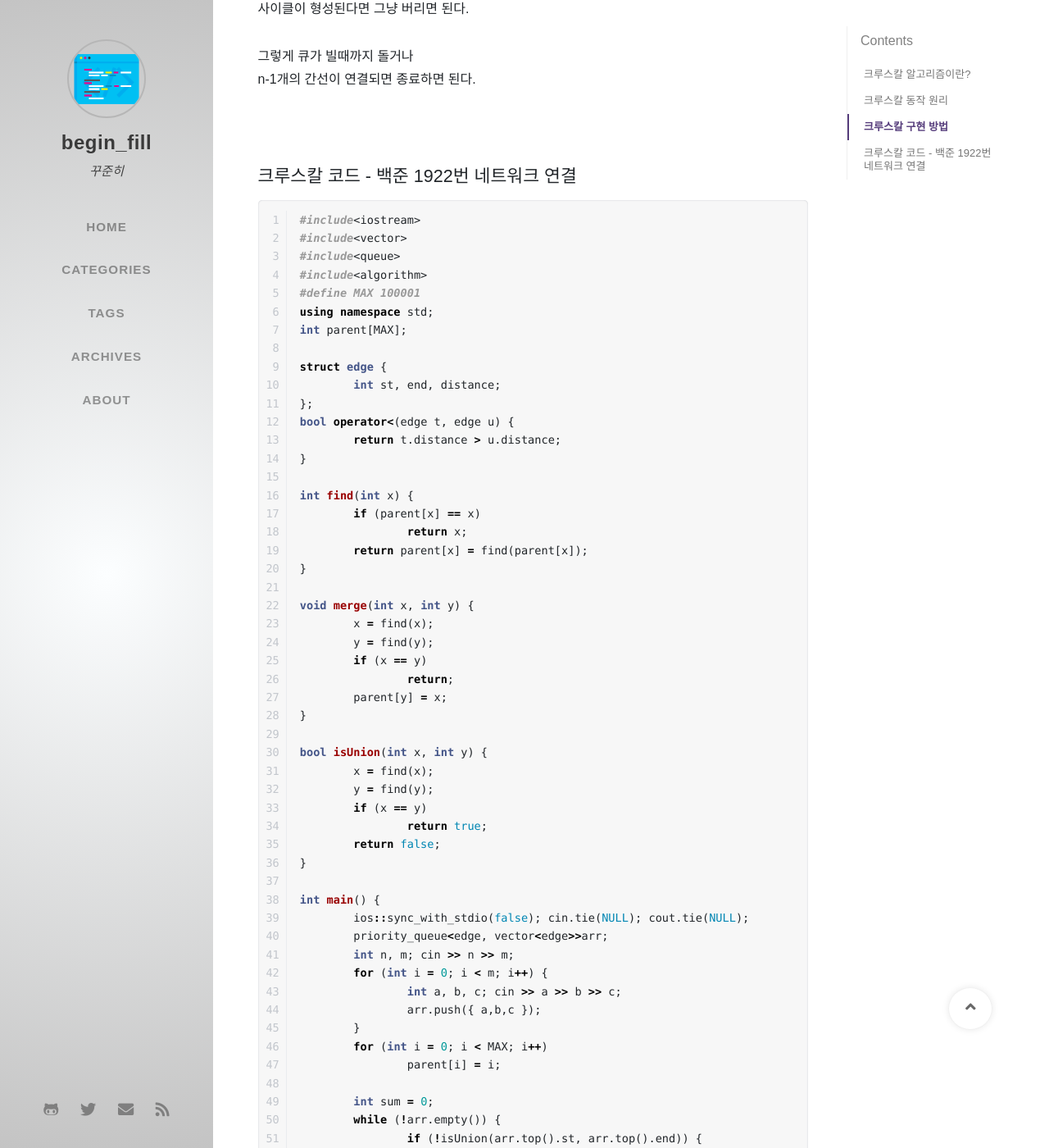
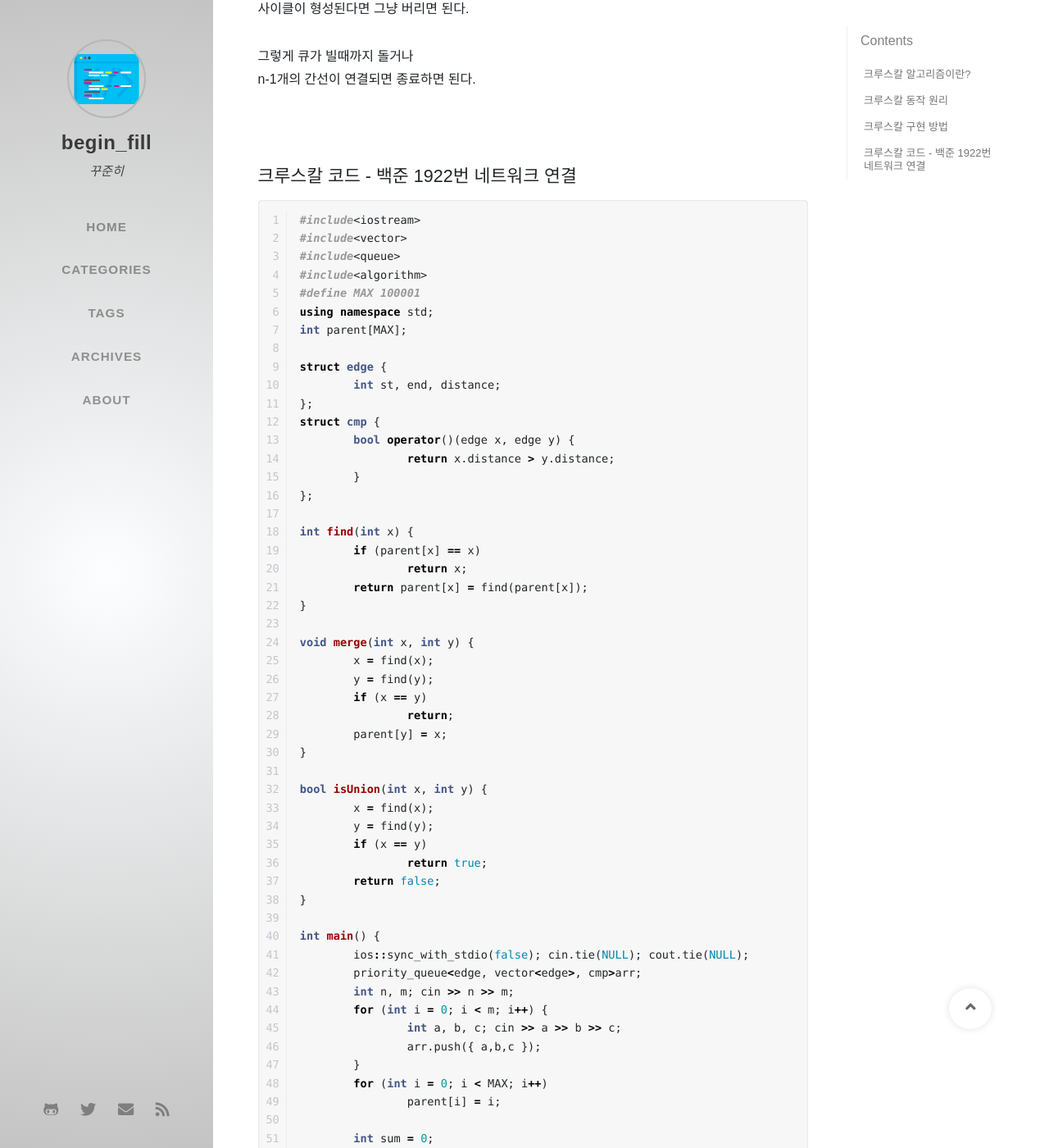
Before and after one commit to ip99202/ip99202.github.io, a Jekyll site: the page built from _posts/2020-07-21-크루스칼-알고리즘.md, in a window 1280 px wide and 1400 px high, scrolled down 4599 px. Shown: the whole window at 82% size. Built offline with Jekyll 4.4.1, drawn with Linux system fonts in a browser that asks for light colours; nearby versions of some CDN libraries; some web fonts are replaced; comment, search, counter and statistics services are not loaded; some of the changed text lies outside the part shown.

Commit message:
Fix post

```diff
--- a/_posts/2020-07-21-크루스칼-알고리즘.md
+++ b/_posts/2020-07-21-크루스칼-알고리즘.md
@@ -107,9 +107,11 @@ int parent[MAX];
 struct edge {
 	int st, end, distance;
 };
-bool operator<(edge t, edge u) {
-	return t.distance > u.distance;
-}
+struct cmp {
+	bool operator()(edge x, edge y) {
+		return x.distance > y.distance;
+	}
+};
 
 int find(int x) {
 	if (parent[x] == x)
@@ -135,7 +137,7 @@ bool isUnion(int x, int y) {
 
 int main() {
 	ios::sync_with_stdio(false); cin.tie(NULL); cout.tie(NULL);
-	priority_queue<edge, vector<edge>>arr;
+	priority_queue<edge, vector<edge>, cmp>arr;
 	int n, m; cin >> n >> m;
 	for (int i = 0; i < m; i++) {
 		int a, b, c; cin >> a >> b >> c;
```
